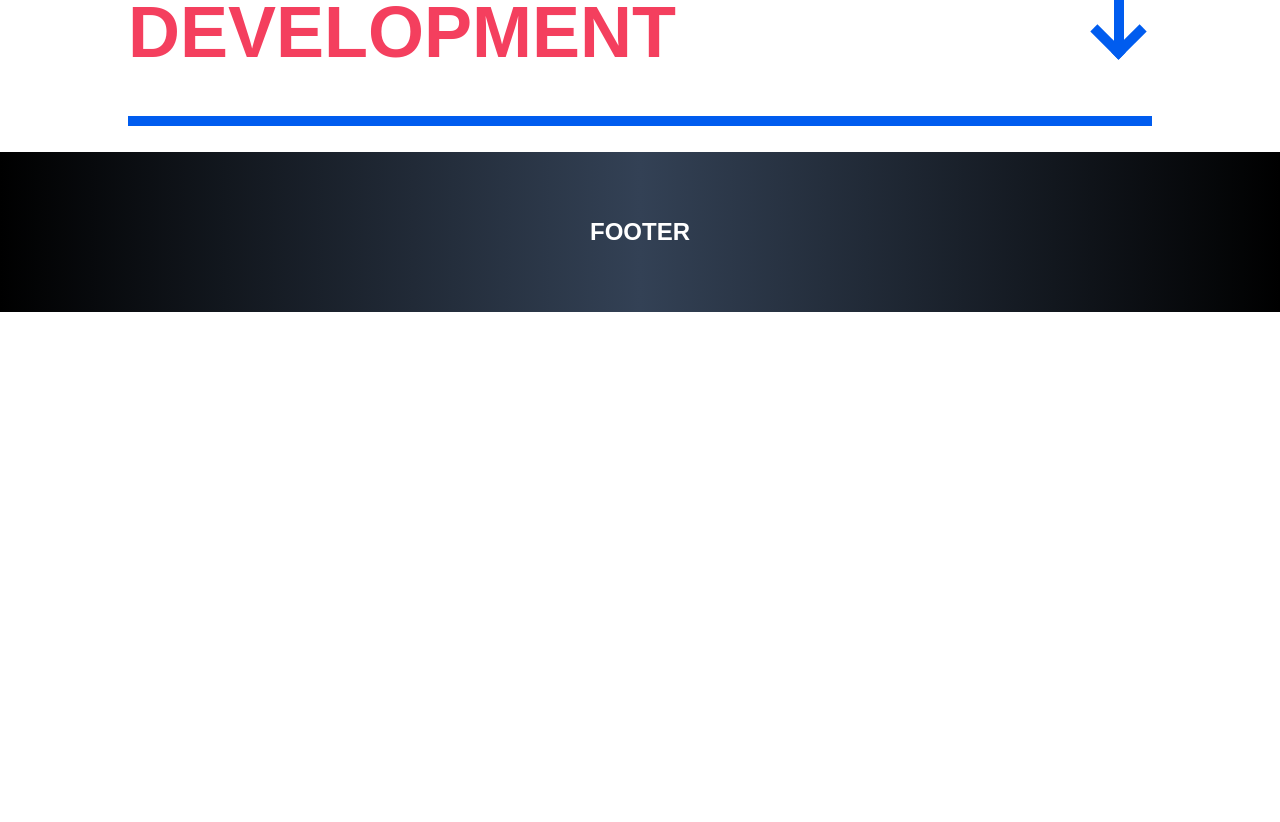
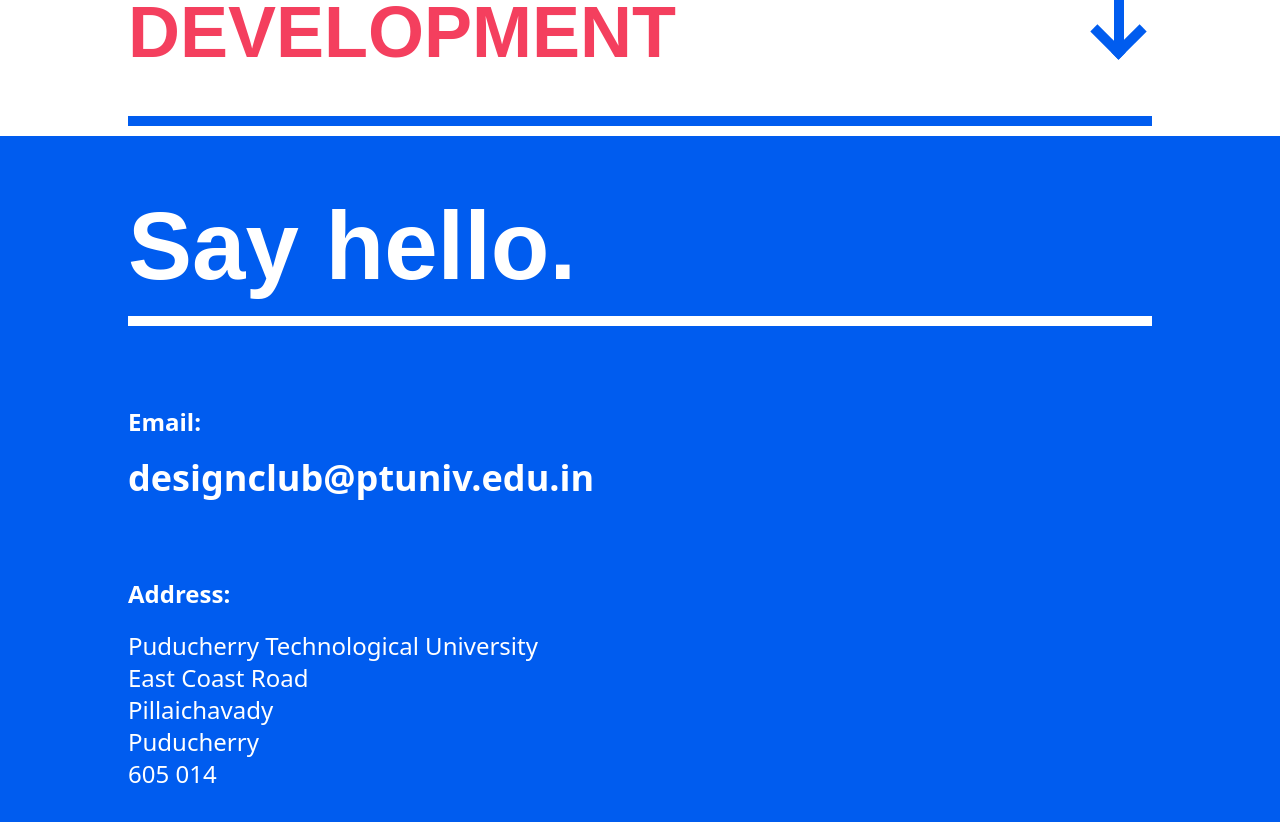
Before and after one commit to Shefaoudeen/DC-website, a React (Vite) app: page /units in a window 1280 px wide. Shown: the part 780-1602 px from the top of the page. Before the commit the page ends 1092 px from the top, so only its background shows below. Built offline with nearby package versions, Linux system fonts and the light colour scheme.

Commit message:
Footer Section added!

```diff
--- a/src/Components/About.jsx
+++ b/src/Components/About.jsx
@@ -2,8 +2,8 @@
 
 const About = () => {
   return (
-    <div className="bg-[#005cef] w-full h-screen flex justify-start items-start max-sm:text-6xl">
-      <div className="flex flex-col justify-center w-[100%] max-sm:w-[90%] z-20 home-custom-2 pt-20">
+    <div className="bg-[#005cef] w-full h-screen flex justify-center items-center max-sm:text-6xl">
+      <div className="flex flex-col justify-center w-[80%] max-sm:w-[90%] z-20">
         <h1 className="text-[#01255e] text-8xl font-bold">Who we are?</h1>
         <h1 className="text-[white] text-6xl font-bold pt-10">
           Lorem ipsum dolor sit amet, consectetur adipiscing elit. Sed ultrices
--- a/src/Components/Home.css
+++ b/src/Components/Home.css
@@ -3,7 +3,7 @@
   max-width: none;
   display: block;
   position: absolute;
-  left: 90%;
+  left: 29%;
 }
 
 .home-custom-1 {
--- a/src/Components/Home.jsx
+++ b/src/Components/Home.jsx
@@ -19,7 +19,7 @@
                 className="square z-10 max-md:scale-75 max-md:-translate-x-[300px] max-md:-translate-y-[100px]"
               />
             </div>
-            <div className="wrapper z-15">
+            <div className="wrapper z-50">
               <h1 className="hero-title">
                 Design&nbsp;
                 <br />
@@ -27,11 +27,11 @@
               </h1>
             </div>
             <div className="absolute left-6 mt-10 ml-2 mb-2">
-              <Link to="/about" className="about-link">
+              <Link to="" className="">
                 <img
                   src={DownArrow}
                   alt=""
-                  className="about-down-arrow w-10 transition-transform hover:translate-y-5"
+                  className="w-10 transition-transform hover:translate-y-5"
                 />
               </Link>
             </div>
--- /dev/null
+++ b/src/Components/Team.jsx
@@ -0,0 +1,19 @@
+import React from "react";
+
+const Team = () => {
+  return (
+    <div className="bg-[#ff1f25] w-full flex justify-center items-center pt-20 pb-20">
+      <div className="flex flex-col justify-start w-[80%] max-sm:w-[90%]">
+        <h1 className="text-[white] text-8xl font-bold max-sm:text-6xl">
+          Team DC.
+        </h1>
+        <div className="pt-10">
+          <h1 className="text-[white] text-4xl font-bold">Kuhan</h1>
+          <h5 className="text-[white] text-2xl">President</h5>
+        </div>
+      </div>
+    </div>
+  );
+};
+
+export default Team;
--- /dev/null
+++ b/src/Data/team.js
@@ -0,0 +1,17 @@
+/*import { luffy, zoro, sanji } from "../assets";*/
+
+const team = [
+  {
+    id: 1,
+    picture: "",
+    name: "Kuhan",
+    designation: "President",
+    unit: "",
+    email: "skuhan@ptuniv.edu.in",
+    phone: 8438716946,
+    linkedIn: "",
+    github: "",
+  },
+];
+
+export { team };
--- a/src/Pages/Footer.jsx
+++ b/src/Pages/Footer.jsx
@@ -1,17 +1,42 @@
 import React from "react";
+import "./styles.css";
+import { UpArrow } from "../assets/index";
 
 const Footer = () => {
   return (
-    <section className="bg-gradient-to-r from-black via-slate-700 to-black mt-4">
-      <div
-        className="flex justify-center
-   h-[20vh] items-center"
-      >
-        <div className="text-white w-[60%] h-[50%] flex justify-center items-center flex-col">
-          <h1 className="text-2xl font-bold">FOOTER</h1>
+    <div className="bg-[#005cef] w-full flex justify-center items-center pt-10 pb-20">
+      <div className="flex flex-col justify-start w-[80%] max-sm:w-[90%]">
+        <div className="flex flex-col justify-center w-full h-[150px] border-b-[10px] border-[white] max-sm:w-[90%]">
+          <h1 className="text-start text-8xl font-bold text-[white]">
+            Say hello.
+          </h1>
+        </div>
+
+        <div className="pt-20">
+          <h3 className="text-start text-2xl font-bold text-[white]">Email:</h3>
+          <h2 className="email-underline text-start text-4xl font-bold text-[white] pt-5">
+            designclub@ptuniv.edu.in
+          </h2>
+        </div>
+
+        <div className="pt-20">
+          <h3 className="text-start text-2xl font-bold text-[white]">
+            Address:
+          </h3>
+          <h2 className="text-start text-2xl text-[white] pt-5">
+            Puducherry Technological University&nbsp;
+            <br />
+            East Coast Road&nbsp;
+            <br />
+            Pillaichavady&nbsp;
+            <br />
+            Puducherry&nbsp;
+            <br />
+            605 014
+          </h2>
         </div>
       </div>
-    </section>
+    </div>
   );
 };
 
--- a/src/Pages/Homepage.jsx
+++ b/src/Pages/Homepage.jsx
@@ -4,6 +4,7 @@
 import Units from "../Components/Units";
 import Works from "../Components/Works";
 import About from "../Components/About";
+import Team from "../Components/Team";
 
 const Homepage = () => {
   return (
@@ -13,6 +14,7 @@
       <VideoBox />
       <Units />
       <Works />
+      <Team />
     </>
   );
 };
--- /dev/null
+++ b/src/Pages/styles.css
@@ -0,0 +1,3 @@
+.email-underline:hover {
+  text-decoration: underline;
+}
--- a/src/assets/index.js
+++ b/src/assets/index.js
@@ -3,6 +3,7 @@
 import sanji from "./sanji.gif";
 import HomeImage from "./home_square_pole.svg";
 import DownArrow from "./arrow-blue-long.svg";
+import UpArrow from "./arrow-white-long.svg";
 import VideoForBox from "./video-box.mp4";
 
-export { luffy, zoro, sanji, HomeImage, DownArrow, VideoForBox };
+export { luffy, zoro, sanji, HomeImage, DownArrow, UpArrow, VideoForBox };
```
Also changed, not shown: src/assets/arrow-white-long.svg (added).
